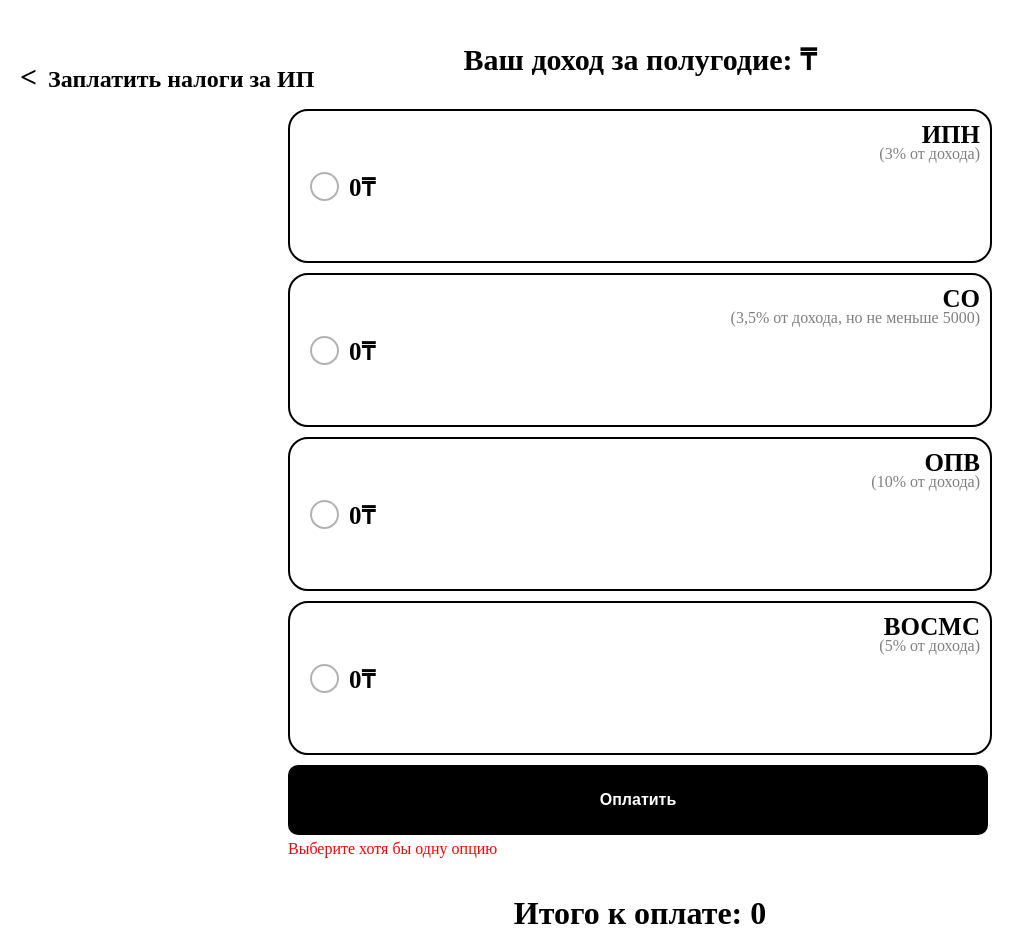
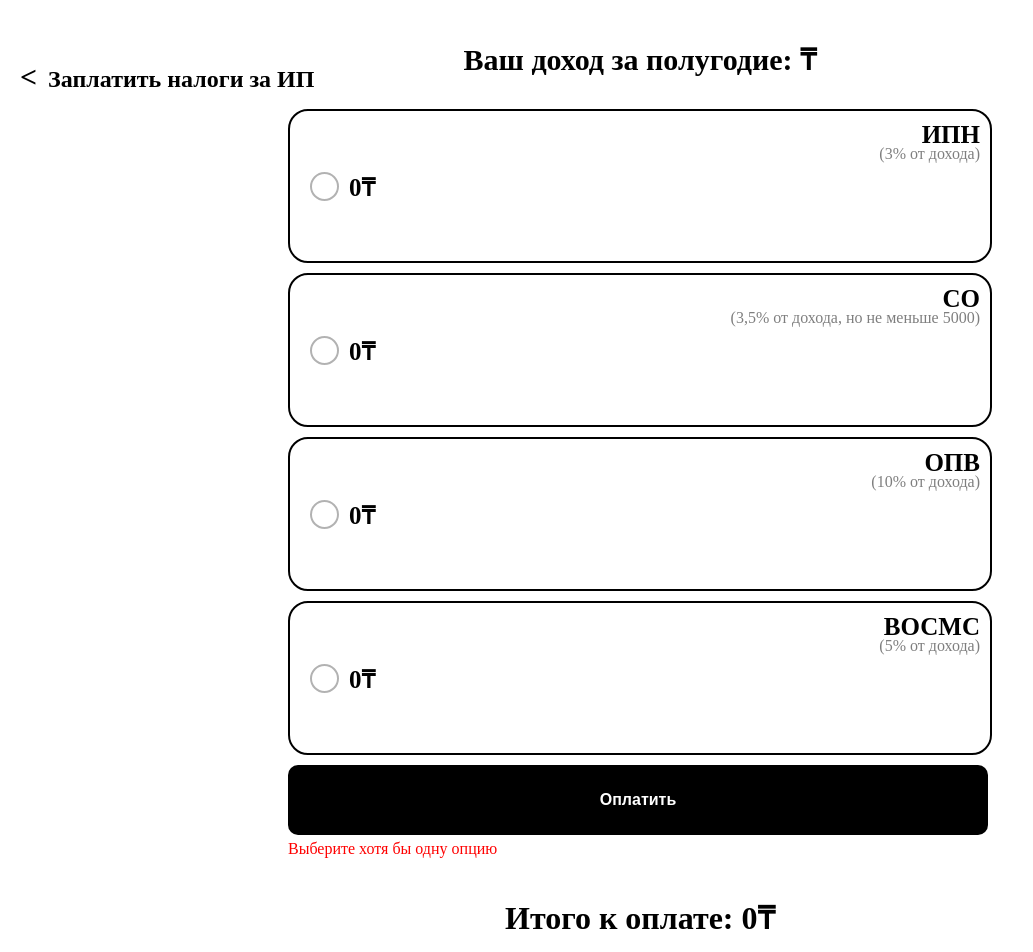
Before and after one commit to AleanM/vue.js_proj, a Vue app: page /nalog in a window 1280 px wide. Shown: the top 952 px of the page, without its empty margins (0-1033 px from the left). Built offline with nearby package versions, Linux system fonts and the light colour scheme.

Commit message:
Update SummComponent.vue

```diff
--- a/src/components/SummComponent.vue
+++ b/src/components/SummComponent.vue
@@ -1,6 +1,6 @@
 <template>
-   <div>
-    <h1>Итого к оплате: {{ totalSum }}</h1>
+   <div class="money-component">
+    <h1>Итого к оплате: {{ totalSum }}₸</h1>
    </div>
 </template>
 
```
